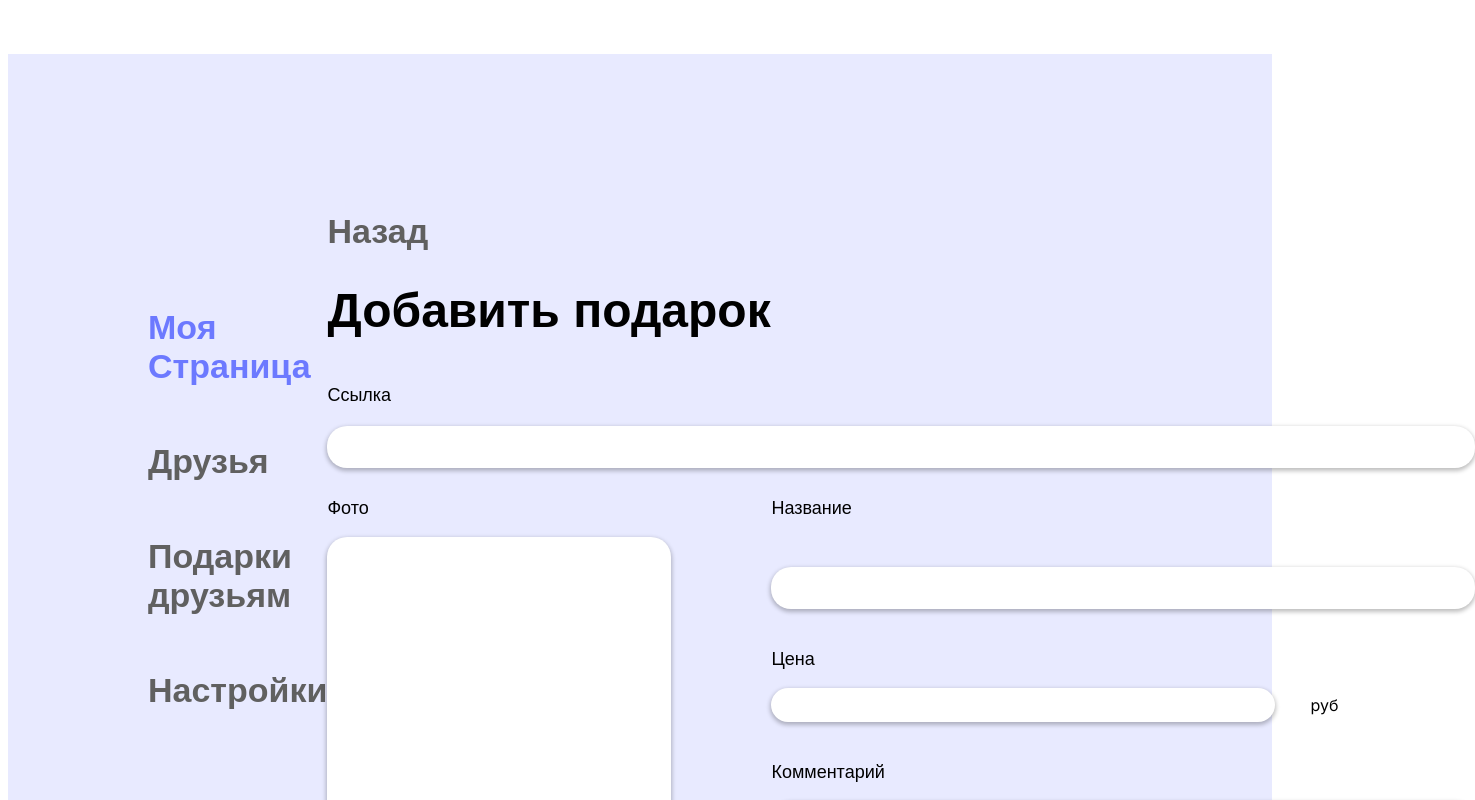
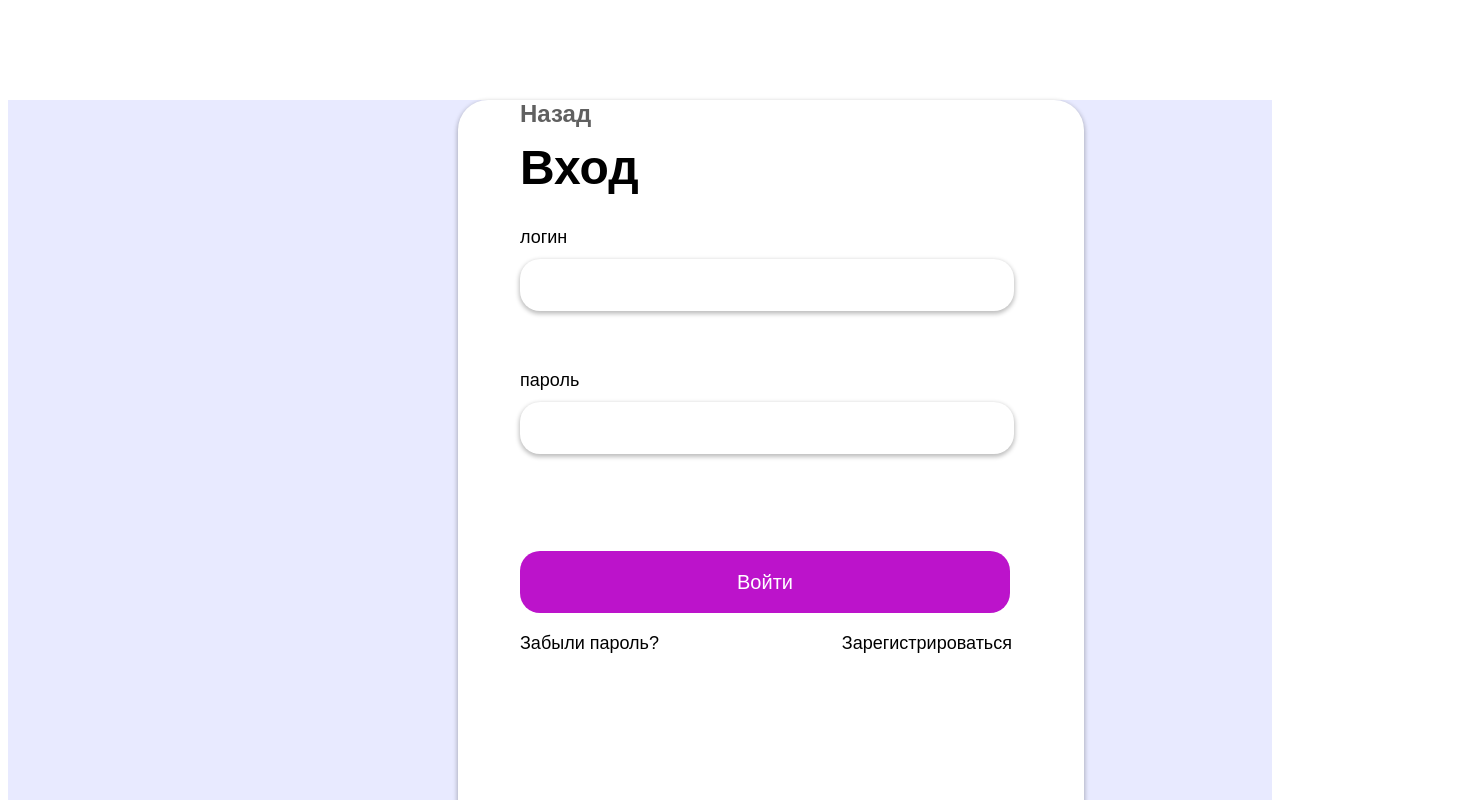
Before and after one commit to DoomGuy1818/testing-next, a Next.js app: page / in a window 1280 px wide. Shown: the top 800 px of the page, 1475 px wide, since content can reach past the window. Built offline with nearby package versions, Linux system fonts and the light colour scheme.

Commit message:
add login screen :)

```diff
--- a/src/app/page.tsx
+++ b/src/app/page.tsx
@@ -2,11 +2,13 @@ import Image from "next/image";
 import styles from "./page.module.css"
 import Sidebar from "@/components/sideNavbar/index"
 import CreatingWish from "../components/creating-wish"
+import CreateWishlist from "../components/createWishlist"
+import Login from "../components/login/index"
 
 export default function Home() {
   return (
     <main>
-        <CreatingWish/>
+        <Login/>
     </main>
   );
 }
--- a/src/components/createWishlist/createWishlist.module.scss
+++ b/src/components/createWishlist/createWishlist.module.scss
@@ -1,3 +1,72 @@
+@import "../styles/variables";
+@import "../styles/mixins";
+
 .container{
-  color: #E8EAFF;
+  margin-top: 150px;
+  height: 1080px;
+  background-color: #E8EAFF;
 }
+
+.flexbox {
+  display: flex;
+  flex-direction: row;
+}
+
+.titleBox {
+  display: flex;
+  flex-direction: column;
+
+  span {
+    margin-left: 55px;
+    @include span-text();
+  }
+
+  input {
+    margin-left: 55px;
+    margin-top: 20px;
+    width: 620px;
+    height: 40px;
+    @include input-box
+  }
+}
+
+.commentBox {
+  display: flex;
+  flex-direction: column;
+  margin-top: 78px;
+  span {
+    margin-left: 55px;
+    @include span-text();
+  }
+  input {
+    margin-left: 55px;
+    margin-top: 20px;
+    width: 620px;
+    height: 214px;
+    @include input-box
+  }
+}
+
+.createWishlist {
+  margin-left: 150px;
+  margin-top: 76px;
+  width: 730px;
+  height: 774px;
+  background-color: white;
+  border-radius: 20px;
+
+  a {
+    margin-top: 72px;
+    margin-left: 84px;
+    @include back-button
+  }
+
+  h1 {
+    margin-left: 52px;
+    @include h1-title;
+  }
+}
+
+.content {
+  margin-top: 70px;
+}
--- a/src/components/login/index.tsx
+++ b/src/components/login/index.tsx
@@ -1,17 +1,26 @@
 import styles from "./loginCard.module.scss"
 
-export default function index(){
+export default function login(){
     return(
-        // <header/>
+        <div className={styles.container}>
+            <div className={styles.loginBox}>
+                <a href="#" className={styles.backButton}>Назад</a>
+                <h1>Вход</h1>
+                <div className={styles.loginInput}>
+                    <span>логин</span>
+                    <input></input>
 
-        <div className={styles.loginCard}>
-            <span className={styles.text}>Логин</span>
-            <input className={styles.loginUsername}></input>
-            <span className={styles.text}>Пароль</span>
-            <input className={styles.loginPassword}></input>
-            <a href="#">забыли пароль?</a>
-            <a href="#">Зарегистрироваться</a>
+                </div>
+                <div className={styles.passwordInput}>
+                    <span>пароль</span>
+                    <input></input>
+                </div>
+                <button>Войти</button>
+                <div className={styles.support}>
+                    <a href="#" className={styles.forgotPass}>Забыли пароль?</a>
+                    <a href="#" className={styles.register}>Зарегистрироваться</a>
+                </div>
+            </div>
         </div>
-        // <footer/>
     )
 }
--- a/src/components/login/loginCard.module.scss
+++ b/src/components/login/loginCard.module.scss
@@ -0,0 +1,88 @@
+@import '../styles/variables';
+@import '../styles/mixins';
+
+.container {
+  background-color: $background-white;
+  height: 1080px;
+
+}
+.loginBox {
+  //margin-top: 30px;
+  border-radius: 30px;
+  margin-top: 100px;
+  @include register-card;
+  margin-left: 450px;
+  box-shadow: $shadow;
+  button {
+    @include register-button;
+  }
+
+  h1 {
+    margin-left: 62px;
+    margin-top: 12px;
+    @include h1-title;
+  }
+}
+
+.backButton {
+  @include back-button;
+  margin-left: 62px;
+  margin-top: 15px;
+}
+
+.loginInput {
+  display: flex;
+  flex-direction: column;
+  span {
+    margin-left: 62px;
+    @include span-text;
+  }
+
+  input {
+    @include input-box;
+    width: 490px;
+    height: 50px;
+    margin-left: 62px;
+    margin-bottom: 11px;
+    margin-top: 11px;
+  }
+}
+
+.passwordInput {
+  display: flex;
+  flex-direction: column;
+
+  span {
+    margin-left: 62px;
+    margin-top: 48px;
+    @include span-text;
+  }
+
+  input {
+    width: 490px;
+    height: 50px;
+    margin-left: 62px;
+    margin-bottom: 11px;
+    margin-top: 11px;
+    @include input-box;
+  }
+}
+
+.support {
+  display: flex;
+  flex-direction: row;
+  justify-content: space-between;
+  margin-top: 20px;
+}
+
+.forgotPass {
+  @include span-text;
+  text-decoration: none;
+  margin-left: 62px;
+}
+
+.register {
+  @include span-text;
+  text-decoration: none;
+  margin-right: 72px;
+}
--- a/src/components/styles/mixins.scss
+++ b/src/components/styles/mixins.scss
@@ -11,7 +11,7 @@
 @mixin back-button{
   color: $font-deepGray;
   font-family: $first-montserrat;
-  font-size: 34px;
+  font-size: 24px;
   font-style: normal;
   font-weight: bold;
   text-decoration: none;
@@ -61,3 +61,22 @@
   font-style: normal;
   font-weight: 600;
 }
+
+@mixin register-card {
+  height: 789px;
+  width: 626px;
+  background: $white;
+}
+
+@mixin register-button {
+  height: 62px;
+  width: 490px;
+  background-color: #BC13CB;
+  border: none;
+  border-radius: 20px;
+  color: white;
+  font-family: $first-montserrat;
+  margin-top: 86px;
+  margin-left: 62px;
+  font-size: 20px;
+}
```
Also changed, not shown: src/components/createWishlist/index.tsx (+21 -12 lines).
